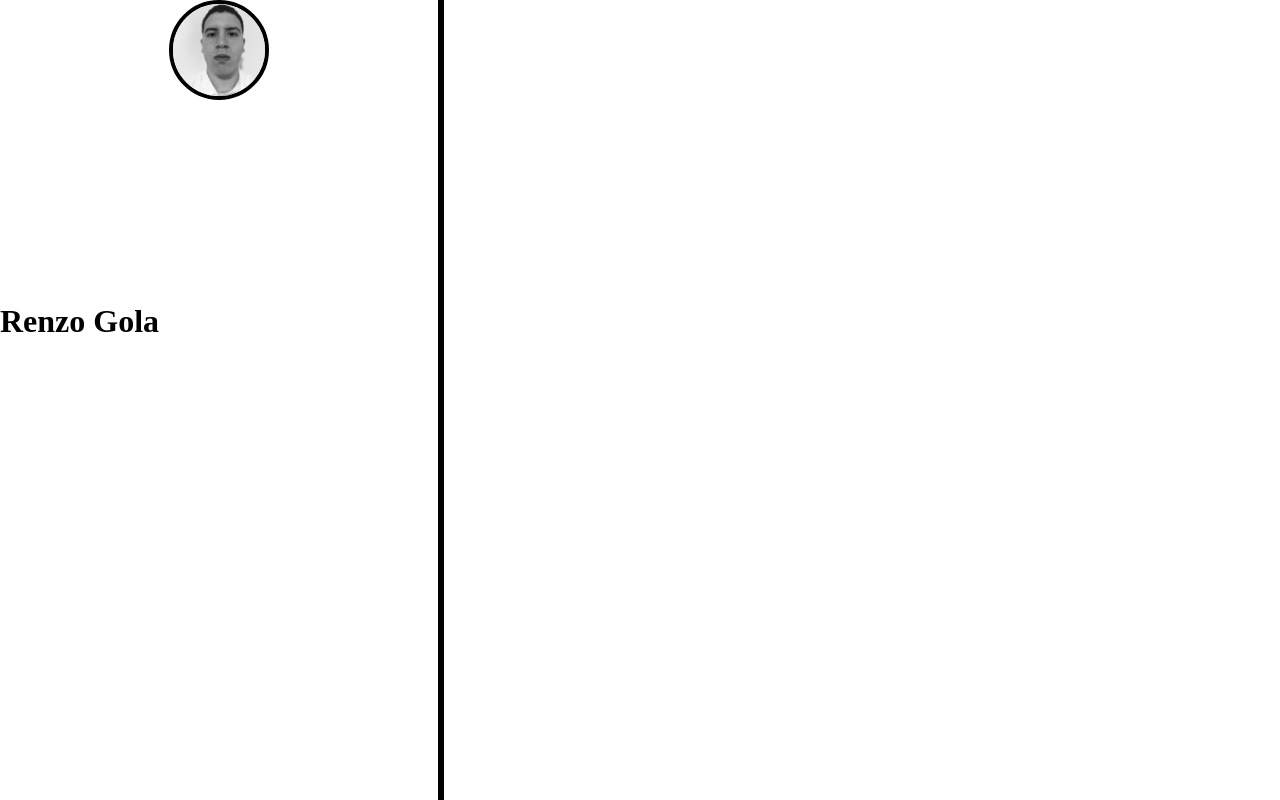
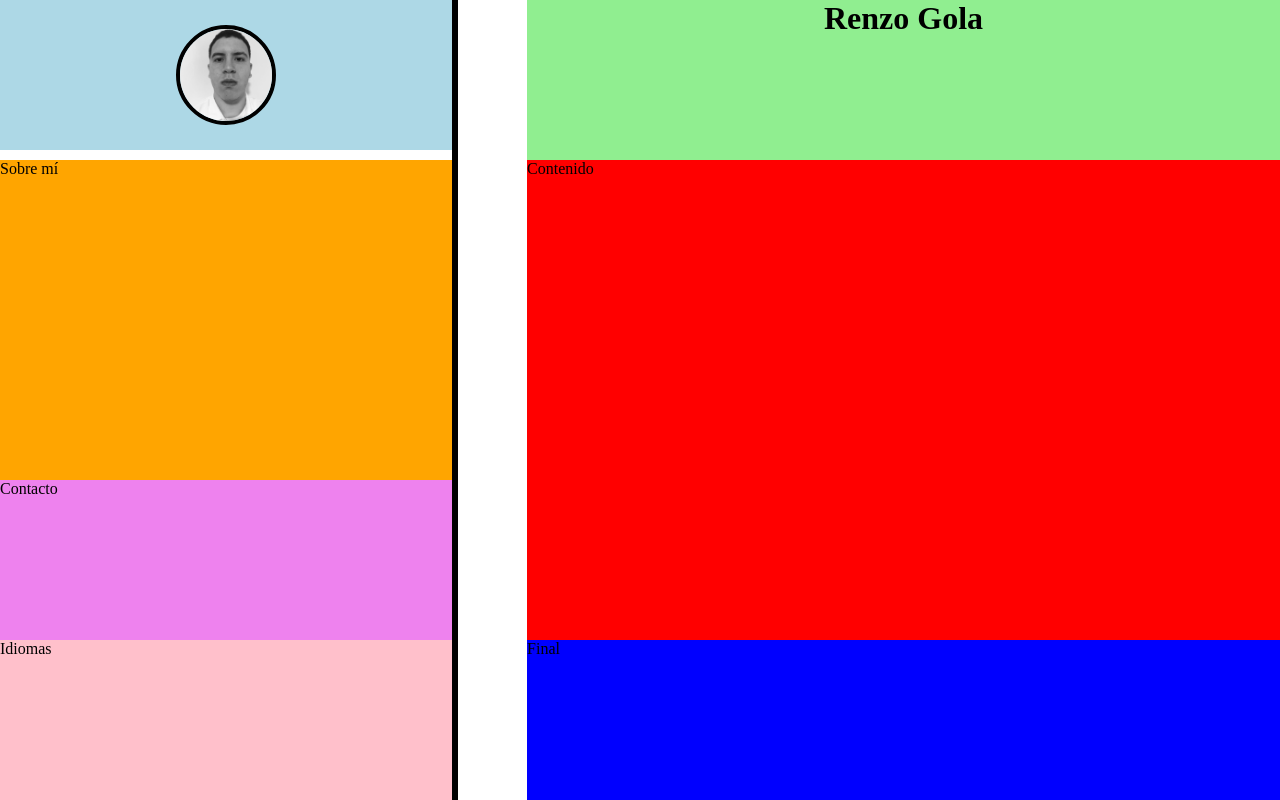
Before and after one commit to RenziGN/CV_Responsive, a plain HTML site: page Index.html in a window 1280 px wide. Drawn offline with Linux system fonts and the light colour scheme.

Commit message:
se agrego guia de colores con ayuda de chatGPT para poder localizar correctamente los diversos GRID

```diff
--- a/Index.html
+++ b/Index.html
@@ -8,36 +8,33 @@
 </head>
 
 <body>
+<div class="Contenedorgrid">
 
-    <div class="Contenedorgrid">
+    <div class="imgcv">
+        <img src="imagenes/Imagen cv.jpeg" alt="Imagen Postulante">
+    </div>
 
-        <div class="barra"></div>
+    <div class="barra"></div>
 
-    <header>
-
-        <div class="imgcv">
-            <img src="imagenes/Imagen cv.jpeg" alt="Imagen Postulante" >
-        </div>
-
-        <div class="nombre">
-            <h1 class="nombre">Renzo Gola</h1>
-        </div>
-
-    </header>
-
-    <main>
+    <div class="nombre">
+        <h1>Renzo Gola</h1>
+    </div>
 
 
-    </main>
+    <!--CHATGPT-->
+    <div class="sobremi">Sobre mí</div>
 
-    <aside>
-
-    </aside>
+    <div class="contacto">Contacto</div>
 
 
+    <main>Contenido</main>
 
+    <aside>Idiomas</aside>
 
-    </div>
+    <div class="fin">Final</div>
+    <!--CHATGPT-->
+
+</div>
 
 </body>
 </html>
--- a/styles.css
+++ b/styles.css
@@ -12,7 +12,10 @@
     'img barra nombre nombre'
     'sobremi barra cont cont'
     'contacto barra cont cont'
-    'idiomas barra cont cont';
+    'idiomas barra fin fin';
+
+    grid-template-columns: 3fr 0.5fr 2fr 3fr;
+    grid-template-rows: 1fr 2fr 1fr 1fr;
 }
 
 .barra {
@@ -23,23 +26,78 @@
 }
 
 
-.Contenedorgrid header h1 {
+.nombre{
+    display: grid;
+    grid-area: nombre;
+    place-items: center;
+}
 
-    grid-area: nombre ;
+.imgcv {
+    height: 150px;
+    grid-area: img;
+    display: grid;
+    place-items: center; /
 }
 
 .imgcv img{
-    display: grid;
-    grid-area: img;
-    justify-self: center;
     border-radius: 999%;
-    border: 4px solid;
-    border-color: black;
+    border: 4px solid black;
     height: 100px;
     width: 100px;
+
+}
+
+main{
+    grid-area: cont;
+}
+
+aside{
+    grid-area: idiomas;
 }
 
 
 @media only screen and (min-width: 1280px) {
 
 }
+
+/*Chatgpt*/
+.imgcv {
+    grid-area: img;
+    display: grid;
+    place-items: center;
+    background: lightblue;
+}
+
+.nombre {
+    grid-area: nombre;
+    display: grid;
+    place-items: center;
+    background: lightgreen;
+}
+
+
+main {
+    grid-area: cont;
+    background: red;
+}
+
+aside {
+    grid-area: idiomas;
+    background: pink;
+}
+
+.sobremi {
+    grid-area: sobremi;
+    background: orange;
+}
+
+.contacto {
+    grid-area: contacto;
+    background: violet;
+}
+
+.fin {
+    grid-area: fin;
+    background: blue;
+}
+/*Chatgpt*/
```
